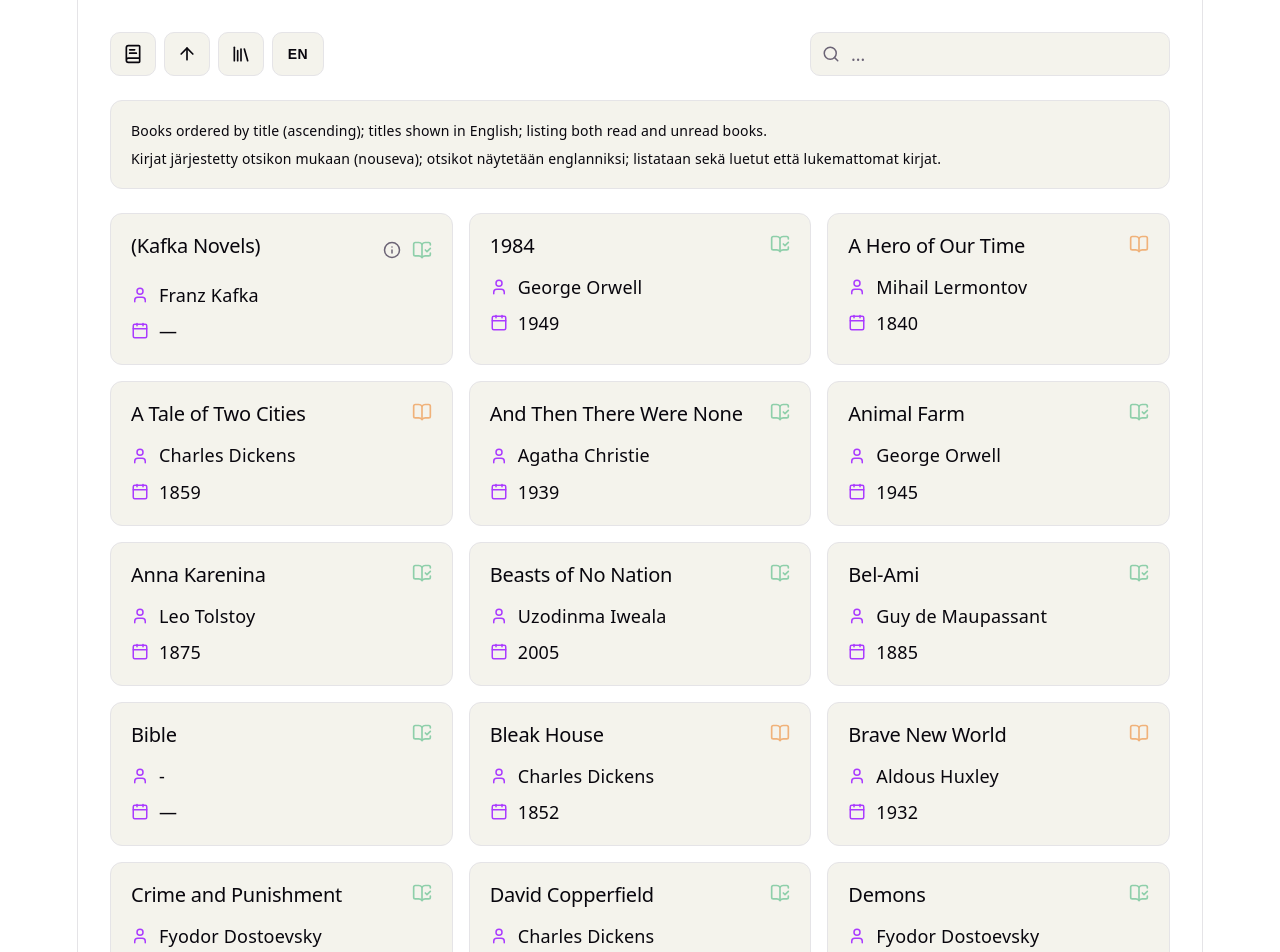
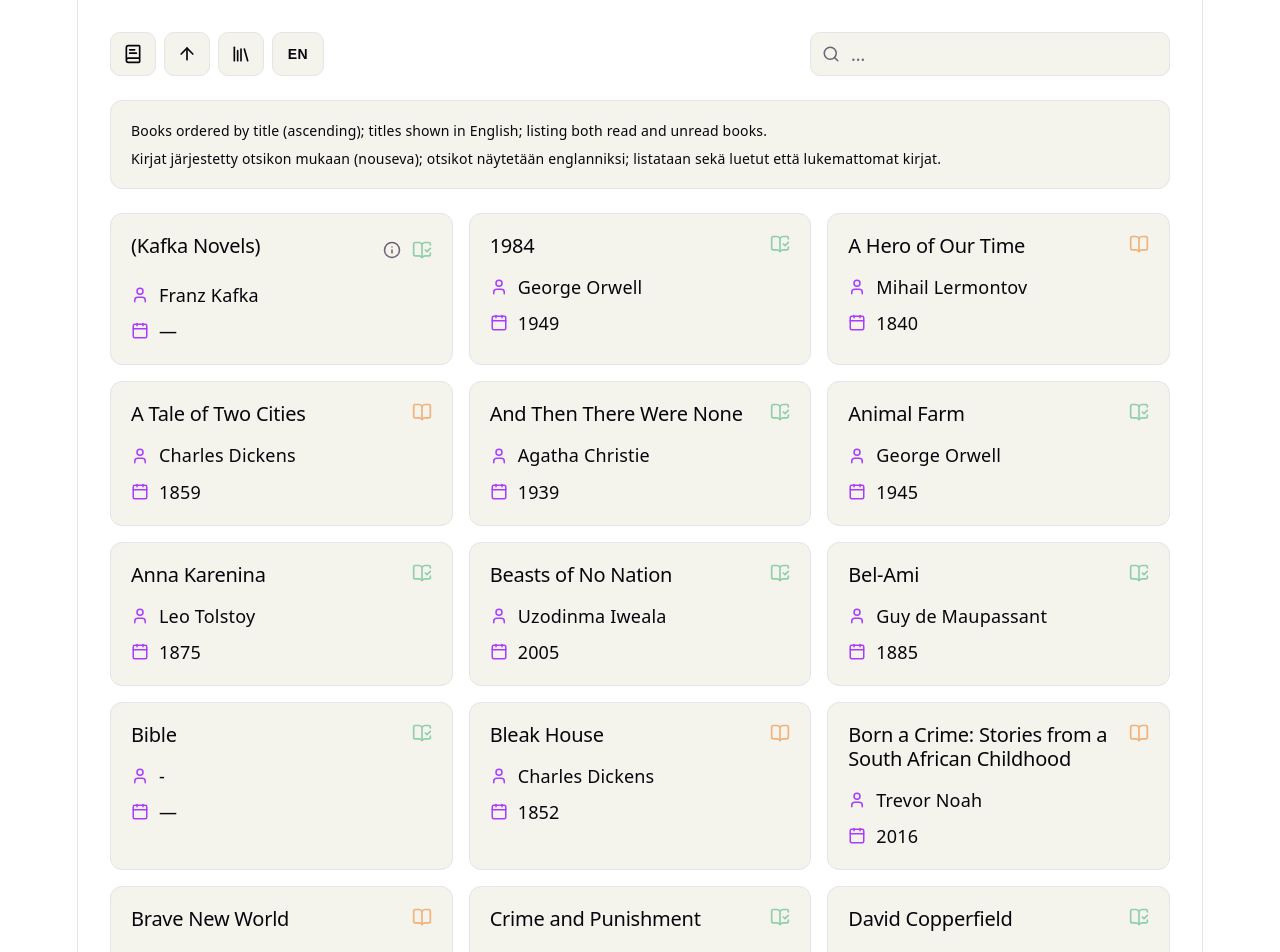
Before and after one commit to joonarafael/bookshelf, a React (Vite) app: page / in a window 1280 px wide. Shown: the top 952 px of the page. Built offline with nearby package versions, Linux system fonts and the light colour scheme.

Commit message:
add trevor noah autobiography

```diff
--- a/src/books.ts
+++ b/src/books.ts
@@ -567,4 +567,11 @@ export const BOOKS: Book[] = [
         title_en: 'The Myth of Sisyphus',
         title_fi: 'Sisyfoksen myytti',
     },
+    {
+        author: 'Trevor Noah',
+        published: 2016,
+        read: false,
+        title_en: 'Born a Crime: Stories from a South African Childhood',
+        title_fi: 'Laiton lapsi - värikäs nuoruuteni Etelä-Afrikassa',
+    },
 ];
```
